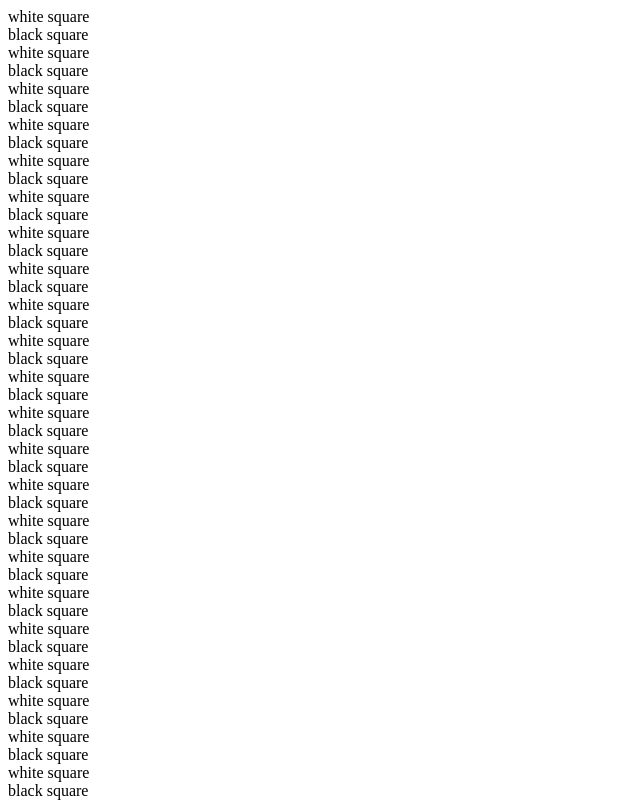
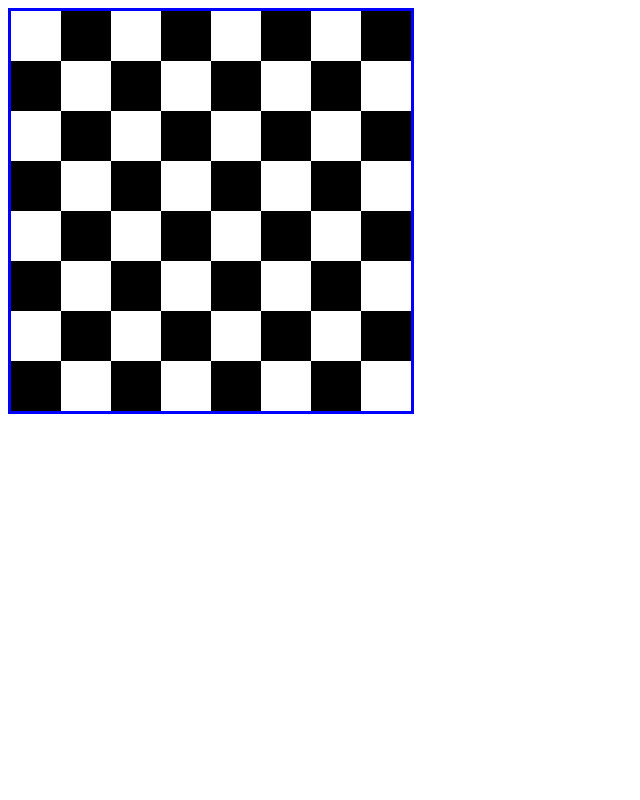
Before and after one commit to raymondshiner/chessgame, a React (Create React App) app: page / in a window 1280 px wide. Shown: the top 800 px of the page, without its empty margins (0-640 px from the left). Built offline with nearby package versions, Linux system fonts and the light colour scheme.

Commit message:
render full chessboard with correct css

```diff
--- a/package.json
+++ b/package.json
@@ -40,5 +40,8 @@
       "last 1 firefox version",
       "last 1 safari version"
     ]
+  },
+  "devDependencies": {
+    "@types/styled-components": "^5.1.26"
   }
 }
--- a/src/chessboard/Chessboard.tsx
+++ b/src/chessboard/Chessboard.tsx
@@ -1,12 +1,44 @@
 import { FC } from "react"
+import styled from "styled-components"
 
 export const Chessboard: FC = () => {
-  const squares = [...Array(64)].map((_, index) => {
-    const squareIsWhite = index % 2 === 0
-    const squareColor = squareIsWhite ? "white" : "black"
+  const squareGrid = [...Array(8)].map((_, rowIndex) => {
+    const rowNumber = rowIndex + 1
+    const isEvenRow = rowNumber % 2 === 0
 
-    return <div data-testid={`square-${squareColor}`}>{squareColor} square</div>
+    const rowOfSquares = [...Array(8)].map((_, columnIndex) => {
+      const columnNumber = columnIndex + 1
+      const isEvenColumn = columnNumber % 2 === 0
+      const squareIsBlack = onlyOneIsTrue(isEvenRow, isEvenColumn)
+
+      const squareColor = squareIsBlack ? "black" : "white"
+      return <ChessSquare color={squareColor} />
+    })
+
+    return rowOfSquares
   })
 
-  return <div>{squares}</div>
+  return <ChessBoardWrapper>{squareGrid}</ChessBoardWrapper>
 }
+
+const onlyOneIsTrue = (a: boolean, b: boolean): boolean => {
+  return (a && !b) || (!a && b)
+}
+
+const ChessBoardWrapper = styled.div`
+  display: grid;
+  width: fit-content;
+  grid-template-columns: repeat(8, 50px);
+  grid-template-rows: repeat(8, 50px);
+  border: 3px solid blue;
+`
+
+const ChessSquare = ({ color }: { color: "white" | "black" }) => (
+  <Square data-testId={`square-${color}`} color={color} />
+)
+
+const Square = styled.div`
+  width: 50px;
+  height: 50px;
+  background: ${(props) => props.color};
+`
```
Also changed, not shown: 1 other file (tests, documents, lock files or other folders).
